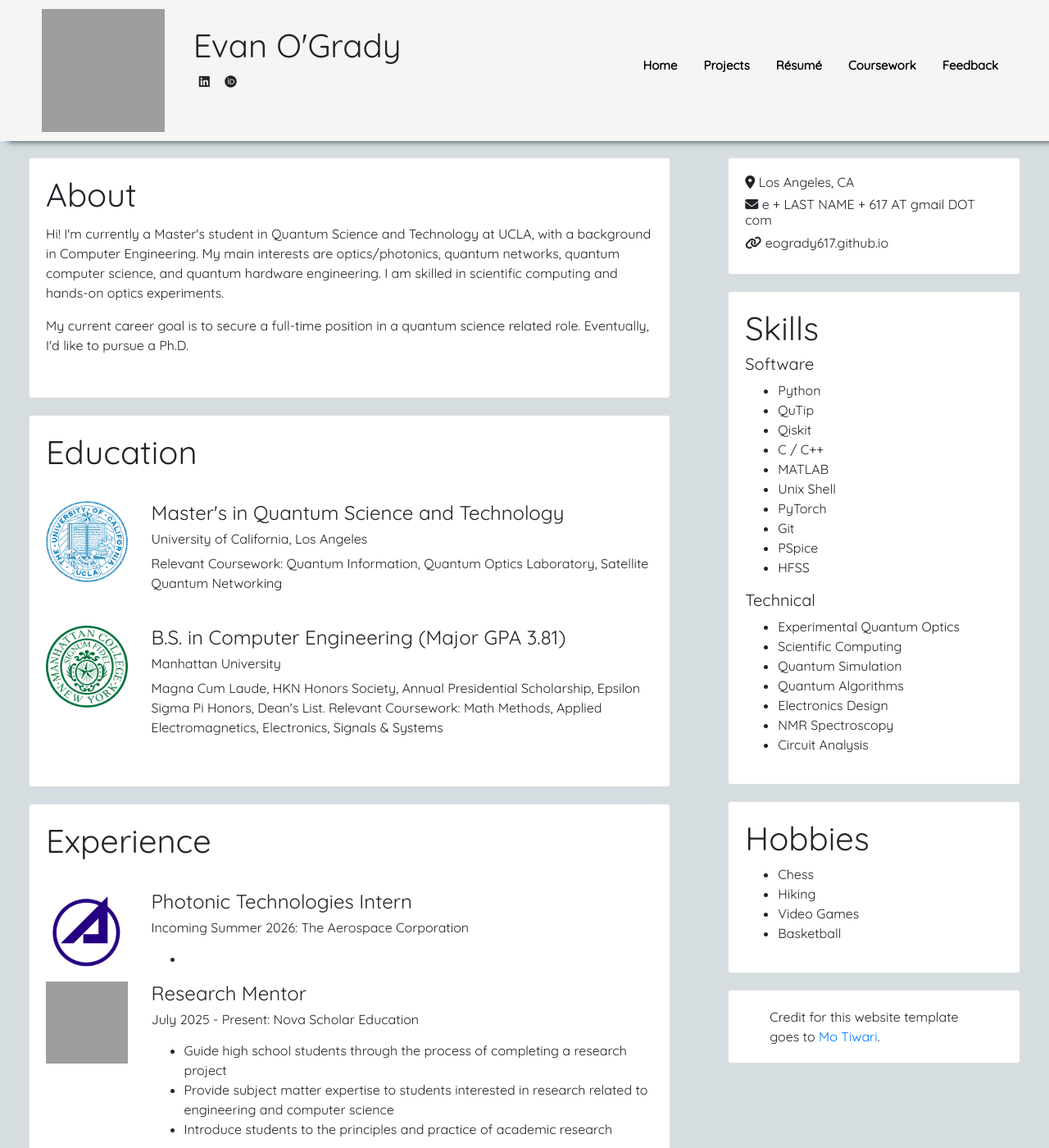
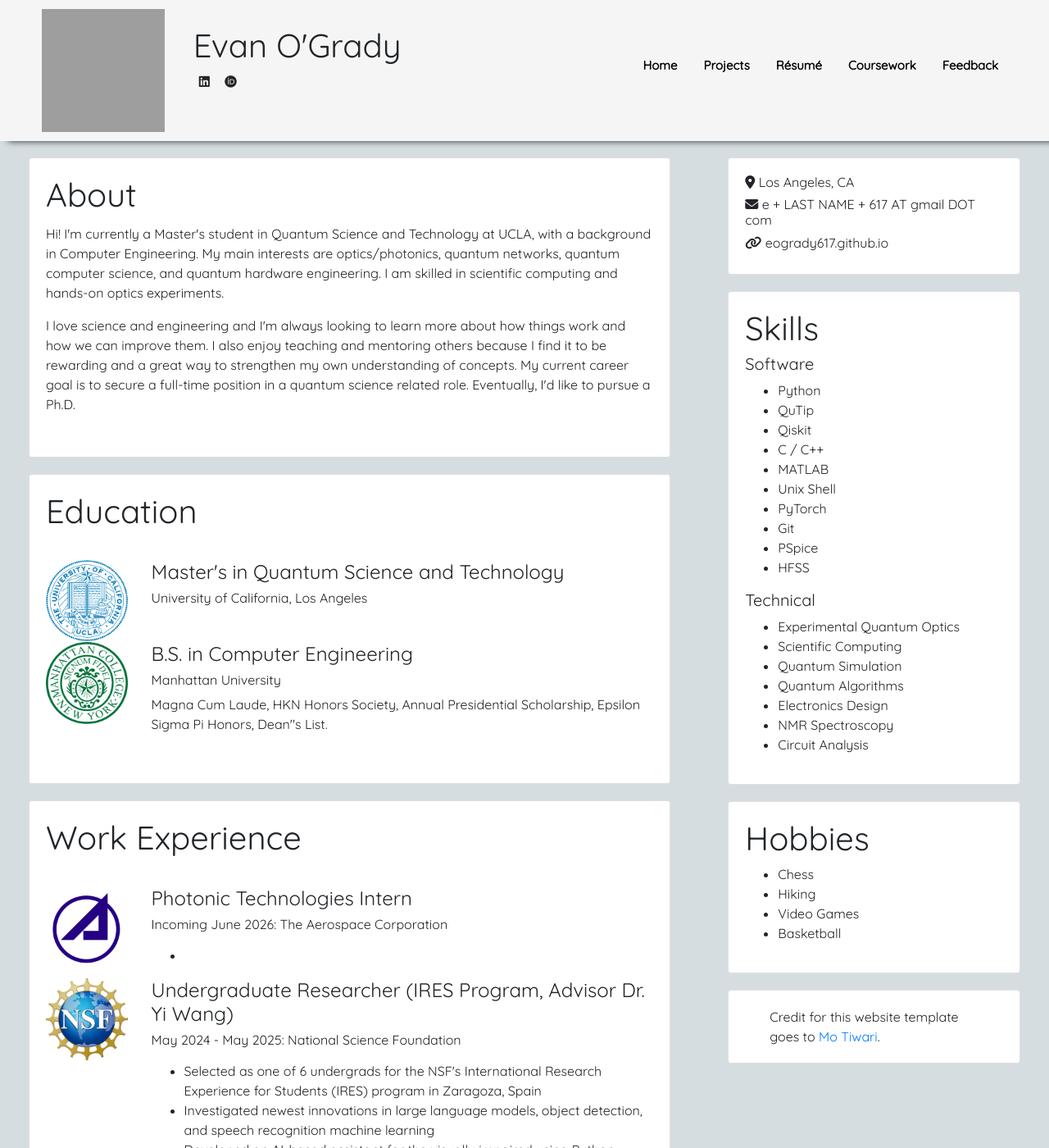
Before and after one commit to eogrady617/eogrady617.github.io, a Jekyll site: the page built from index.md, in a window 1280 px wide and 1400 px high. Shown: the whole window at 82% size. Built offline with Jekyll 4.4.1, drawn with Linux system fonts in a browser that asks for light colours; nearby versions of some CDN libraries; comment, search, counter and statistics services are not loaded; a style sheet for code colours, icons or effects is not loaded; some of the changed text lies outside the part shown; grey boxes are pictures that could not be loaded.

Commit message:
Adding images, fixing experience descriptions and ordering.

```diff
--- a/_config.yml
+++ b/_config.yml
@@ -41,21 +41,47 @@ author_bio: Hi! I'm currently a Master's student in Quantum Science and Technolo
   with a background in Computer Engineering. My main interests are optics/photonics, quantum
   networks, quantum computer science, and quantum hardware engineering. I am skilled in scientific
   computing and hands-on optics experiments.
-author_bio2: My current career goal is to secure a full-time position in a quantum science related
-  role. Eventually, I'd like to pursue a Ph.D.
+author_bio2: I love science and engineering and I'm always looking to learn more about how things work
+  and how we can improve them. I also enjoy teaching and mentoring others because I find it to be rewarding
+  and a great way to strengthen my own understanding of concepts. My current career goal is to secure a full-time
+  position in a quantum science related role. Eventually, I'd like to pursue a Ph.D.
 author_bio3: ''
 author_location: Los Angeles, CA
 author_website_url: eogrady617.github.io
 author_work_experiences:
 - company_name: The Aerospace Corporation
   company_logo: aero.png
-  dates: Incoming Summer 2026
+  dates: Incoming June 2026
   designation: Photonic Technologies Intern
   description:
   - ''
   visibility: true
+- company_name: National Science Foundation
+  company_logo: nsf.png
+  dates: May 2024 - May 2025
+  designation: Undergraduate Researcher (IRES Program, Advisor Dr. Yi Wang)
+  description:
+  - Selected as one of 6 undergrads for the NSF's International Research Experience for Students (IRES) program in Zaragoza, Spain
+  - Investigated newest innovations in large language models, object detection, and speech recognition machine learning
+  - Developed an AI-based assistant for the visually impaired using Python
+  - Collaborated with professors and students from the University of Zaragoza, Manhattan University, and City University of New York
+  - Presented results at IEEE SoutheastCon 2025
+  visibility: true
+author_education_details:
+- college_logo: ucla.png
+  college_name: University of California, Los Angeles
+  college_degree: Master's in Quantum Science and Technology
+  description:
+  visibility: true
+- college_logo: mu.png
+  college_name: Manhattan University
+  dates: 2021 - 2025
+  college_degree: B.S. in Computer Engineering
+  description: Magna Cum Laude, HKN Honors Society, Annual Presidential Scholarship, Epsilon Sigma Pi Honors, Dean''s List.
+  visibility: true
+author_other_experiences:
 - company_name: Nova Scholar Education
-  company_logo: ''
+  company_logo: novascholar.png
   dates: July 2025 - Present
   designation: Research Mentor
   description:
@@ -63,8 +89,8 @@ author_work_experiences:
   - Provide subject matter expertise to students interested in research related to engineering and computer science
   - Introduce students to the principles and practice of academic research
   visibility: true
-- company_name: "Stanford University's Code in Place"
-  company_logo: ''
+- company_name: Stanford University's Code in Place
+  company_logo: cip.png
   dates: Summer 2025
   designation: Section Leader
   description:
@@ -73,46 +99,12 @@ author_work_experiences:
   - Gained interpersonal skills, practiced engaging pedagogy, and demonstrated mastery of Python principles
   visibility: true
 - company_name: IEEE HKN Honors Society
-  company_logo: ''
-  dates: August 2024 – May 2025
+  company_logo: hkn.png
+  dates: August 2024 - May 2025
   designation: Tutor/Mentor
   description:
   - Held weekly open tutoring hours for peer students in select math and electrical engineering courses
   - Mentored two underclassmen in professional and academic advice
-  visibility: true
-author_education_details:
-- college_logo: ucla.png
-  college_name: University of California, Los Angeles
-  college_degree: Master's in Quantum Science and Technology
-  description: 'Relevant Coursework: Quantum Information, Quantum Optics Laboratory, Satellite Quantum Networking'
-  visibility: true
-- college_logo: mu.png
-  college_name: Manhattan University
-  dates: 2021 - 2025
-  college_degree: B.S. in Computer Engineering (Major GPA 3.81)
-  description: 'Magna Cum Laude, HKN Honors Society, Annual Presidential Scholarship, Epsilon Sigma Pi Honors, Dean''s List. Relevant Coursework: Math Methods, Applied Electromagnetics, Electronics, Signals & Systems'
-  visibility: true
-author_other_experiences:
-- organization_name: UCLA MQST Laboratory
-  organization_logo: ucla.png
-  dates: January 2026 – Present
-  designation: Quantum Optics Lab Researcher
-  description:
-  - Perform hands-on experiments using modern optical equipment including lasers and fiber optics
-  - Build and characterize optical interferometers, optical cavities, and entangled photon states
-  - Demonstrate random number generation and quantum key distribution
-  - Produce technical reports documenting experimental methods, data analysis, and simulations
-  visibility: true
-- organization_name: National Science Foundation
-  organization_logo: ''
-  dates: May 2024 – May 2025
-  designation: Undergraduate Researcher (IRES Program, Advisor Dr. Yi Wang)
-  description:
-  - Selected as one of 6 undergrads for the NSF's International Research Experience for Students (IRES) program in Zaragoza, Spain
-  - Investigated newest innovations in large language models, object detection, and speech recognition machine learning
-  - Developed an AI-based assistant for the visually impaired using Python
-  - Collaborated with professors and students from the University of Zaragoza, Manhattan University, and City University of New York
-  - Presented results at IEEE SoutheastCon 2025
   visibility: true
 author_skills:
   software:
--- a/_layouts/about_me.html
+++ b/_layouts/about_me.html
@@ -38,7 +38,7 @@ layout: default
 
         {% if site.show_author_work_experiences == true %}
           <div class="card">
-            <h1 class="card-title"> Experience </h1>
+            <h1 class="card-title"> Work Experience </h1>
             <br />
             {% for exp in site.author_work_experiences %}
             {% if exp.visibility == true %}
@@ -69,21 +69,21 @@ layout: default
 
         {% if site.author_other_experiences %}
           <div class="card">
-            <h1 class="card-title"> Research &amp; Projects </h1>
+            <h1 class="card-title"> Teaching and Mentoring </h1>
             <br />
             {% for exp in site.author_other_experiences %}
             {% if exp.visibility == true %}
             <div class="row">
-                    {% if exp.organization_logo %}
+                    {% if exp.company_logo %}
                     <div class="col-md-2">
-                        <img src="/assets/img/{{ exp.organization_logo }}" class="company-logo" />
+                        <img src="/assets/img/{{ exp.company_logo }}" class="company-logo" />
                     </div>
                     <div class="col-md-10">
                     {% else %}
                     <div class="col-md-12">
                     {% endif %}
                         <h4 class="experience-title"> {{ exp.designation }}</h4>
-                        <h6 class="experience-info"> {{ exp.dates }}: {{ exp.organization_name }}</h6>
+                        <h6 class="experience-info"> {{ exp.dates }}: {{ exp.company_name }}</h6>
                         <p class="experience-desc">
                           <ul>
                             {% for item in exp.description %}
```
Also changed, not shown: assets/img/cip.png (added), assets/img/hkn.png (added).
